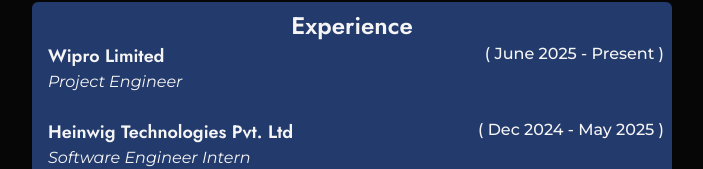
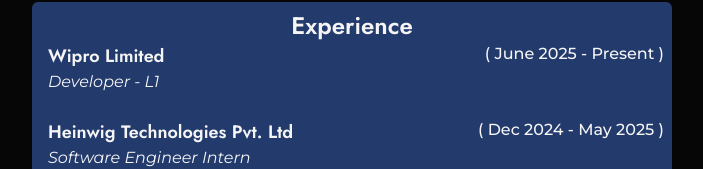
Before and after one commit to pnvshravan/pnvshravan-portfolio, a React (Vite) app: page / in a window 1280 px wide. Shown: the part 486-655 px from the top of the page, without its empty margins (288-991 px from the left). Built offline with nearby package versions, Linux system fonts and the light colour scheme.

Commit message:
made few changes-i3

```diff
--- a/src/components/Home.jsx
+++ b/src/components/Home.jsx
@@ -18,7 +18,7 @@
                             </p>
                         </div>
                         <button className="border-gray-400 border-2 rounded-md p-1.5 bg-gray-700 hover:cursor-pointer hover:ring-3 hover:ring-gray-400">
-                            <a href="https://drive.google.com/file/d/1Ezo2PshvTrjzco6V76VfTb6QbiNZmavk/view?usp=drive_link"
+                            <a href="https://drive.google.com/file/d/18fdpD8dGZ1ExMwJ97OCOojQQblTBmOJg/view?usp=sharing"
                             target="_blank" rel="noopener noreferrer"><FiDownloadCloud className="inline"/> Resume</a>
                         </button>
                     </div>
--- a/src/components/Projects.jsx
+++ b/src/components/Projects.jsx
@@ -77,7 +77,7 @@
                 <a href="https://ijirt.org/Article?manuscript=165047"
                 target="_blank"
                 rel="noopener noreferrer"
-                className="hover:underline font-medium flex items-start gap-2">
+                className="hover:underline font-medium flex items-start gap-2 mob-sm:underline mob-sm:underline-offset-4">
                     <FaArrowRightLong className="mt-1 shrink-0"/>
                     Plant Recognition using CNN and Gardening Support System using IoT (2024)
                 </a>
--- a/src/components/Section2.jsx
+++ b/src/components/Section2.jsx
@@ -10,7 +10,7 @@
 const joblist = [
     {
        cname: "Wipro Limited",
-       position: "Project Engineer",
+       position: "Developer - L1",
        timeline: "June 2025 - Present",
        link: "https://www.wipro.com/",
        desc: ""
@@ -47,18 +47,18 @@
                     {/* {&#9679;} */}
                 </div>
                 <div className="mb-2 rounded-md bg-[#233A6C] p-2 w-[40rem] hover:ring-3 hover:ring-teal-400 mob-sm:w-[15rem] tablet:w-[25rem]">
-                    <h1 className="px-2 text-center">Experience</h1>
+                    <h1 className="px-2 text-center mob-sm:mb-3">Experience</h1>
                     {
                         joblist.map((item,index)=>(
                             <div key={index}>
-                                <div className="flex justify-between gap-6 mob-sm:flex mob-sm:flex-col mob-sm:gap-2 mob-sm:items-center">
+                                <div className="flex justify-between gap-6 mob-sm:flex mob-sm:flex-col mob-sm:gap-2">
                                     <a href={`${item.link}`} target="_blank" className="hover:underline" rel="noopener noreferrer">
-                                        <h3 className="px-2 font-semibold">{item.cname}</h3>
+                                        <h3 className="px-2 font-semibold mob-sm:px-0">{item.cname}</h3>
                                     </a>
                                     <p className="font-medium">( {item.timeline} )</p>
                                 </div>
                                 <div>
-                                    <p className="px-2"><i>{item.position}</i></p>
+                                    <p className="px-2 mob-sm:px-0"><i>{item.position}</i></p>
                                     {
                                         Array.isArray(item.desc) && item.desc.map((cur, index2)=>(
                                             <div className="p-2 gap-2 flex flex-col" key={index2}>
```
